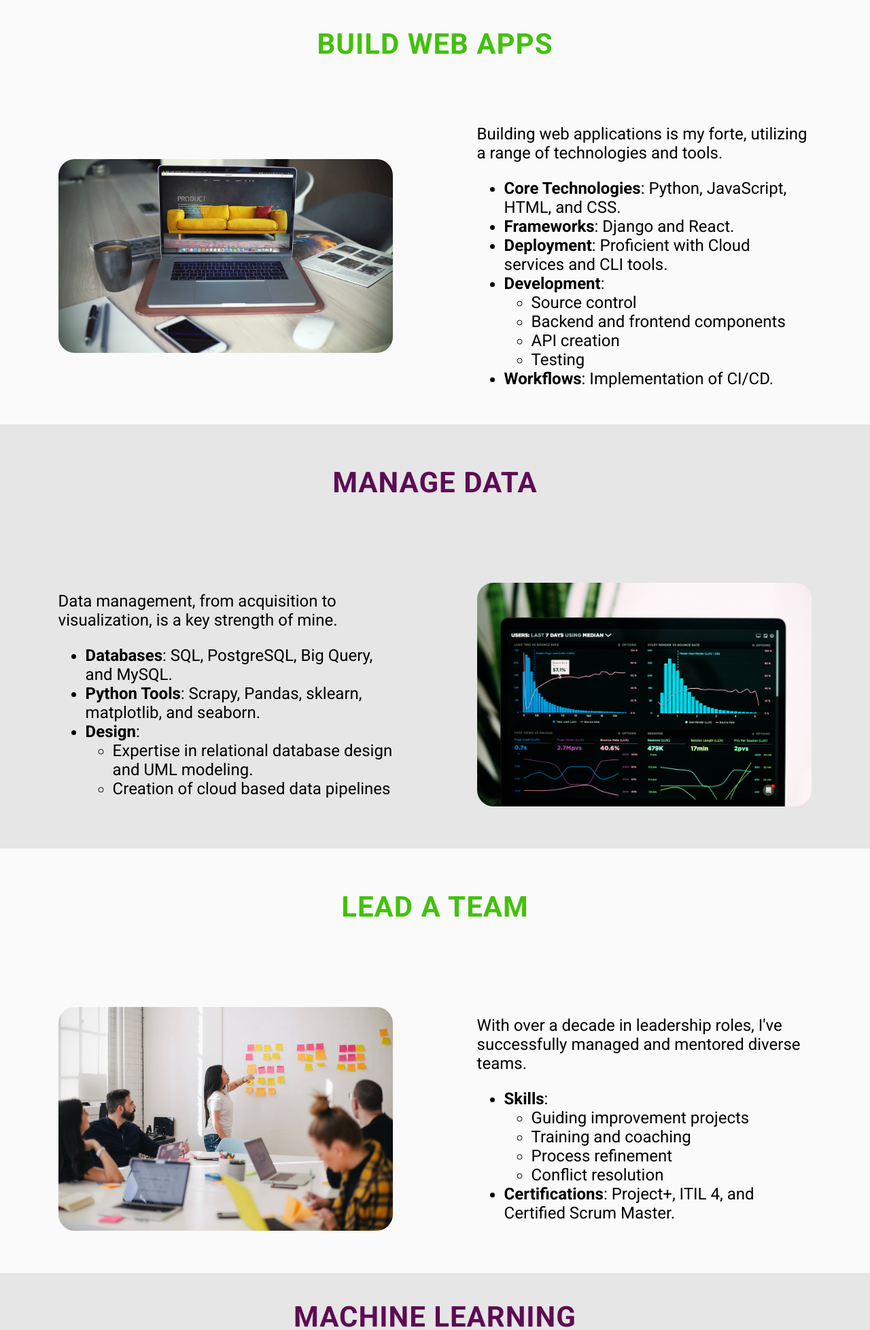
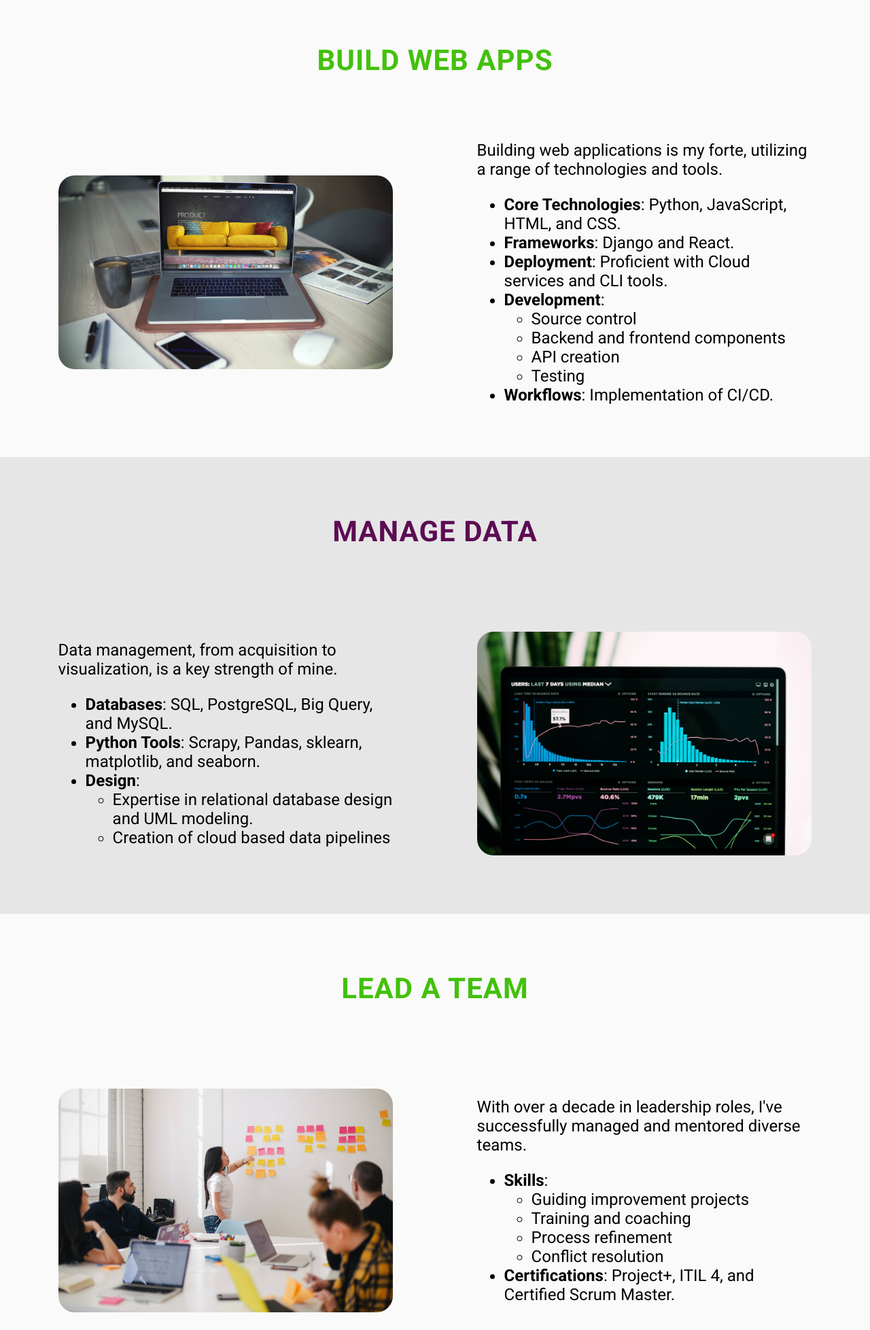
Before and after one commit to tdwebdesign/thomasd9e, a Django app: template website/templates/skills.html in a window 1280 px wide. Shown: the part 100-2056 px from the top of the page at 68% size. Run offline with Django 4.2, Linux system fonts and the light colour scheme; the template is opened without the code that fills it, so the values that code supplies are empty.

Commit message:
Styling adjustments

```diff
--- a/website/static/website/index_styles.css
+++ b/website/static/website/index_styles.css
@@ -30,7 +30,8 @@
 .hero-description {
     grid-area: hero-description;
     justify-self: start; /* Left-align within its grid area */
-}
+    padding-right: var(--space-lg);
+    }
 
 .hero-button {
     grid-area: hero-button;
@@ -54,7 +55,7 @@
 
 .skills, .projects {
     min-height: 26em;
-    padding: 0 var(--space-md);
+    padding: var(--space-md);
 }
 
 @media (min-width: 768px) {
--- a/website/static/website/projects_styles.css
+++ b/website/static/website/projects_styles.css
@@ -22,7 +22,7 @@
 
 .cfb-assistant, .deli-digest {
     min-height: 26em;
-    padding: 0 var(--space-md);
+    padding: var(--space-md);
 }
 
 @media (min-width: 768px) {
--- a/website/static/website/skills_styles.css
+++ b/website/static/website/skills_styles.css
@@ -38,7 +38,7 @@
 
 .web-app, .manage-data, .lead-team, .machine-learning {
     min-height: 26em;
-    padding: 0 var(--space-md);
+    padding: var(--space-md);
 }
 
 @media (min-width: 768px) {
```
